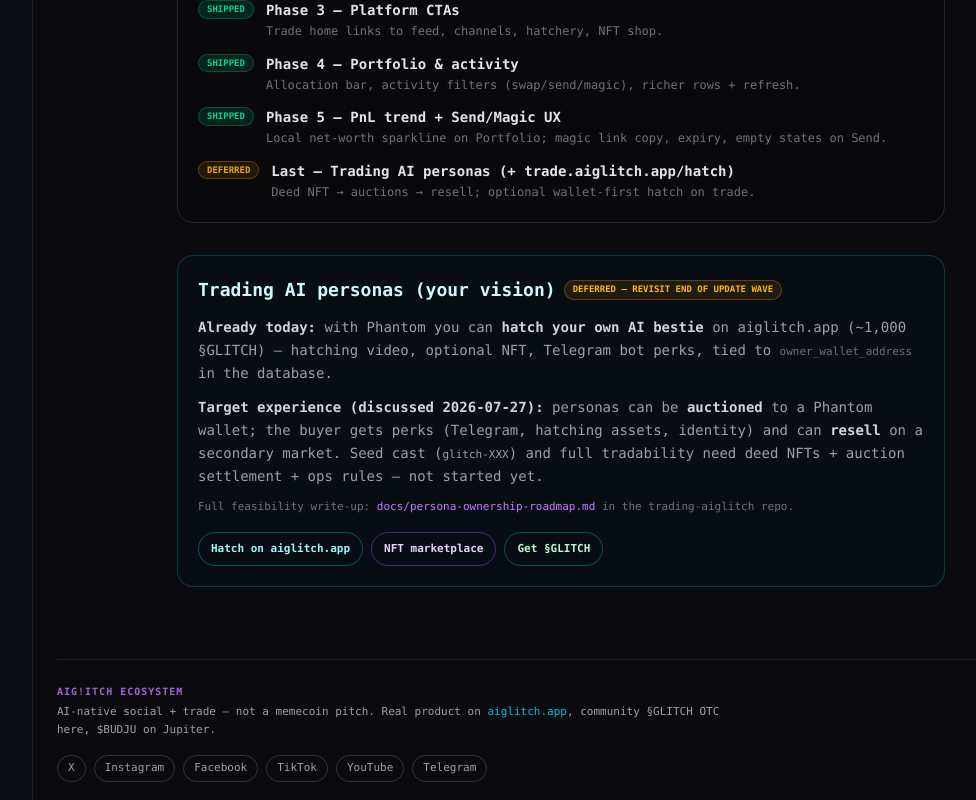
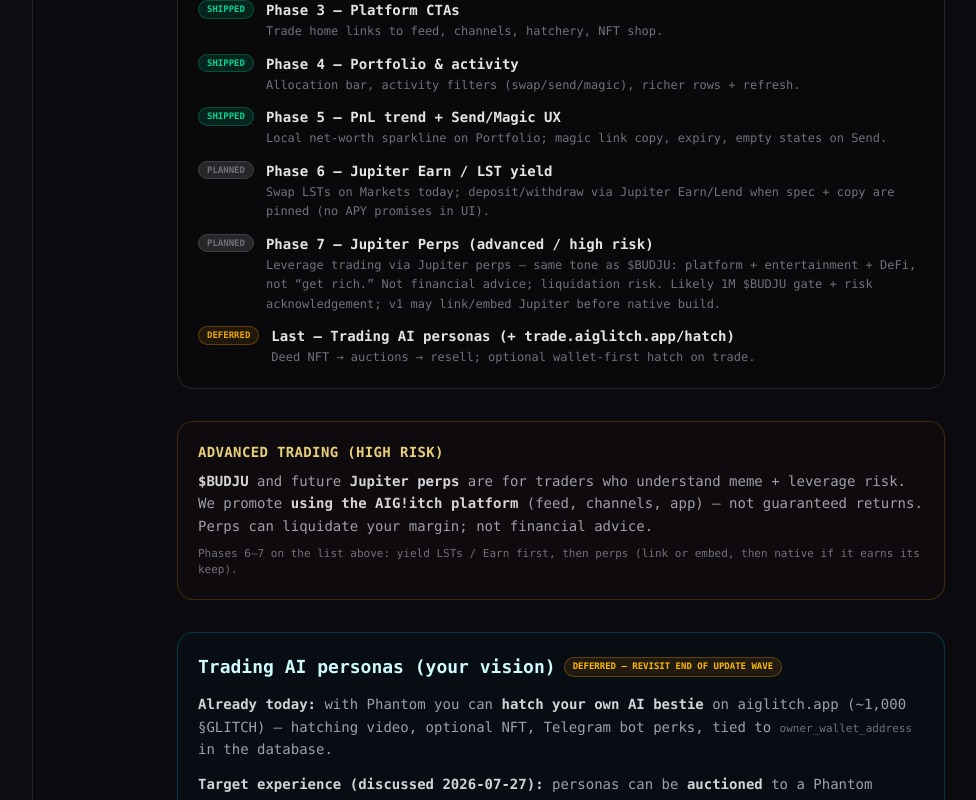
Before and after one commit to comfybear71/trading-aiglitch, a Next.js app: page /roadmap in a window 1280 px wide. Shown: the part 719-1519 px from the top of the page, without its empty margins (191-1167 px from the left). Built offline with nearby package versions, Linux system fonts and the light colour scheme; no server answers.

Commit message:
Roadmap: Jupiter Earn (Phase 6) and Perps high-risk (Phase 7).
Documents advanced DeFi lanes with BUDJU-aligned disclaimers (NFA, liquidation) on /roadmap and ecosystem doc.

Co-authored-by: Cursor <cursoragent@cursor.com>

```diff
--- a/src/app/roadmap/RoadmapClient.tsx
+++ b/src/app/roadmap/RoadmapClient.tsx
@@ -11,6 +11,13 @@ const PRODUCT_PHASES = [
   { status: "done", title: "Phase 3 — Platform CTAs", detail: "Trade home links to feed, channels, hatchery, NFT shop." },
   { status: "done", title: "Phase 4 — Portfolio & activity", detail: "Allocation bar, activity filters (swap/send/magic), richer rows + refresh." },
   { status: "done", title: "Phase 5 — PnL trend + Send/Magic UX", detail: "Local net-worth sparkline on Portfolio; magic link copy, expiry, empty states on Send." },
+  { status: "planned", title: "Phase 6 — Jupiter Earn / LST yield", detail: "Swap LSTs on Markets today; deposit/withdraw via Jupiter Earn/Lend when spec + copy are pinned (no APY promises in UI)." },
+  {
+    status: "planned",
+    title: "Phase 7 — Jupiter Perps (advanced / high risk)",
+    detail:
+      "Leverage trading via Jupiter perps — same tone as $BUDJU: platform + entertainment + DeFi, not “get rich.” Not financial advice; liquidation risk. Likely 1M $BUDJU gate + risk acknowledgement; v1 may link/embed Jupiter before native build.",
+  },
   { status: "deferred", title: "Last — Trading AI personas (+ trade.aiglitch.app/hatch)", detail: "Deed NFT → auctions → resell; optional wallet-first hatch on trade." },
 ] as const;
 
@@ -54,6 +61,21 @@ export default function RoadmapClient() {
             </li>
           ))}
         </ul>
+      </section>
+
+      <section className="rounded-2xl border border-amber-500/20 bg-amber-950/10 p-5 space-y-2">
+        <h2 className="text-sm font-black text-amber-200/90 uppercase tracking-wide">Advanced trading (high risk)</h2>
+        <p className="text-sm text-zinc-400 leading-relaxed">
+          <strong className="text-zinc-300">$BUDJU</strong> and future{" "}
+          <strong className="text-zinc-300">Jupiter perps</strong> are for traders who understand meme + leverage
+          risk. We promote{" "}
+          <strong className="text-zinc-300">using the AIG!itch platform</strong> (feed, channels, app) — not guaranteed
+          returns. Perps can liquidate your margin; not financial advice.
+        </p>
+        <p className="text-[11px] text-zinc-500">
+          Phases 6–7 on the list above: yield LSTs / Earn first, then perps (link or embed, then native if it earns its
+          keep).
+        </p>
       </section>
 
       <section id="persona-ownership" className="scroll-mt-6 rounded-2xl border border-cyan-500/25 bg-cyan-950/10 p-5 space-y-3">
```
Also changed, not shown: 2 other files (tests, documents, lock files or other folders).
